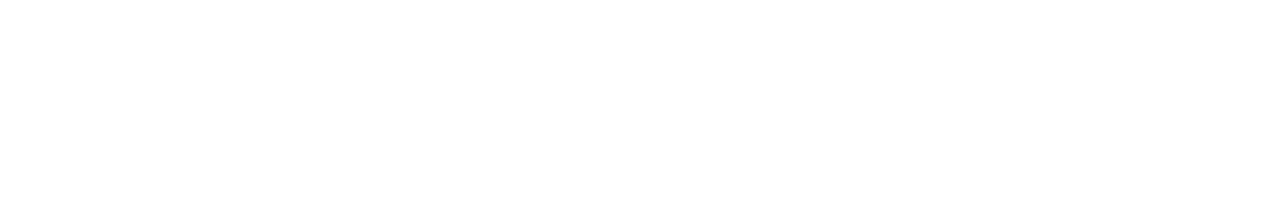
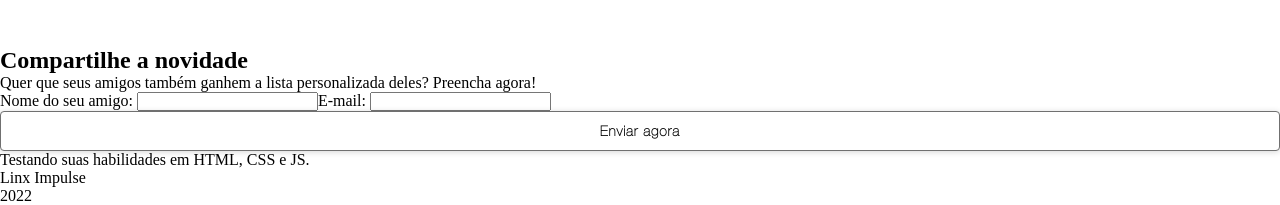
Before and after one commit to 1995william/Projeto-Linx-Impulse, a React (Vite) app: page / in a window 1280 px wide. Shown: the part 1243-1448 px from the top of the page. Before the commit the page ends 1290 px from the top, so only its background shows below. Built offline with nearby package versions, Linux system fonts and the light colour scheme; no server answers.

Commit message:
importando componentes compartilhe e rodapé

```diff
--- a/src/App.jsx
+++ b/src/App.jsx
@@ -1,4 +1,3 @@
-import { useState } from "react";
 import "./App.css";
 import AjudeAlgoritimo from "./components/AjudeAlgoritimo/AjudeAlgoritimo";
 import Produtos from "./components/Produtos/Produtos";
@@ -12,8 +11,8 @@
       <Cabecalho />
       <AjudeAlgoritimo />
       <Produtos />
-      {/* <Compartilhe />
-      <Rodape /> */}
+      <Compartilhe />
+      <Rodape />
     </div>
   );
 }
```
